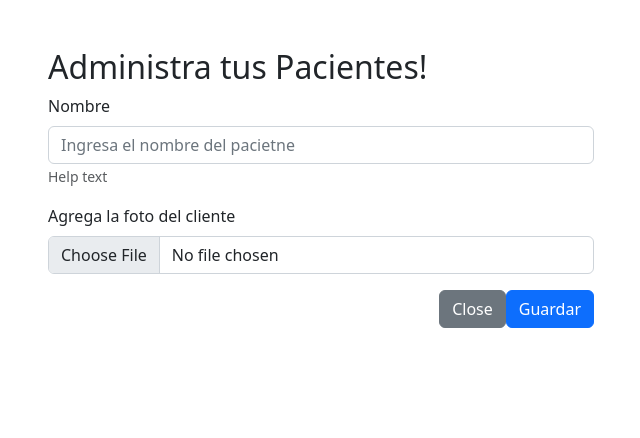
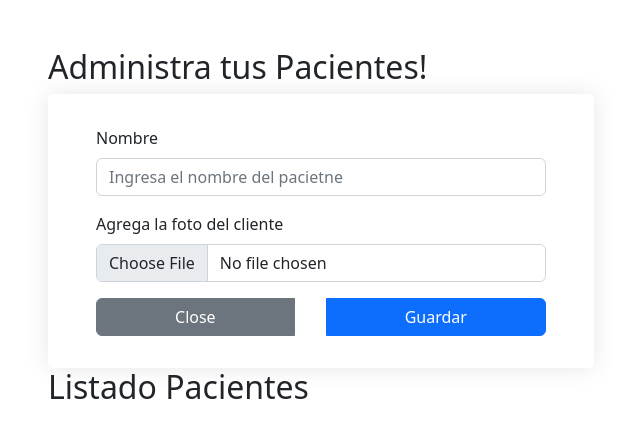
Before and after one commit to mattiasdu944/dentistDB, a PHP site: page /admPaciente.php in a window 1280 px wide. Shown: the top 438 px of the page, without its empty margins (34-674 px from the left). Run offline with PHP 8.4, Linux system fonts and the light colour scheme.

Commit message:
se agrego estilos en el form

```diff
--- a/admPaciente.php
+++ b/admPaciente.php
@@ -7,14 +7,15 @@
     <meta name="viewport" content="width=device-width, initial-scale=1.0">
 
     <link rel="stylesheet" href="css/bootstrap.min.css">
+    <link rel="stylesheet" href="css/style.css">
 
     <title>Administrador Paciente</title>
 </head>
 
 <body>
     <section class="form section container pt-5">
-        <div class="row">
-            <div class="col-12 col-md-6">
+        <div class="row flex">
+            <div class="col-6">
                 <h2>Administra tus Pacientes!</h2>
                 <form action="ctrlPaciente.php" method="POST" enctype ="multipart/form-data">
 
@@ -22,7 +23,6 @@
                         <label for="nomPac" class="form-label">Nombre</label>
                         <input type="text" class="form-control" name="nomPac" id="nomPac" aria-describedby="helpId"
                             placeholder="Ingresa el nombre del pacietne" require>
-                        <small id="helpId" class="form-text text-muted">Help text</small>
                     </div>
 
 
@@ -32,14 +32,14 @@
                             aria-describedby="fileHelpId" require>
                     </div>
 
-                    <div class="modal-footer">
+                    <div class="modal-footer btn-group">
                         <button type="button" class="btn btn-secondary" data-bs-dismiss="modal">Close</button>
                         <input type="submit" value="Guardar" class="btn btn-primary" name="btn" id="btn">
                 </form>
             </div>
 
-            <div class="col-12 col-md-6">
-
+            <div class="col-6">
+                <h2>Listado Pacientes</h2>
             </div>
         </div>
     </section>
--- /dev/null
+++ b/css/style.css
@@ -0,0 +1,19 @@
+body{
+    background-color: rgb(255, 255, 255);
+}
+
+.flex{
+    display: flex;
+}
+
+.btn-group{
+    display: flex;
+    gap: 2rem;
+}
+
+form{
+    background-color: #fff;
+    padding: 2rem 3rem;
+    border-radius: .3rem;
+    box-shadow: 0 0 25px rgba(0,0,0,0.1);
+}
```
Also changed, not shown: img/1652924528Captura de pantalla 2022-03-11 194848.jpg (deleted), img/1652924616Captura de pantalla 2022-03-11 194848.jpg (deleted), img/1652924652Captura de pantalla 2022-03-11 194848.jpg (deleted), img/1652924660Captura de pantalla 2022-03-11 194848.jpg (deleted), img/1652924679Captura de pantalla 2022-03-11 194848.jpg (deleted), img/1652924735Captura de pantalla 2022-03-11 194848.jpg (deleted), img/1652924842Captura de pantalla 2022-03-11 194848.jpg (deleted), img/1652924891Captura de pantalla 2022-03-11 194848.jpg (deleted), img/1652925174Captura de pantalla 2022-03-11 194848.jpg (deleted), img/1652925914EabL3qoWsAMmsh8.jpg (added).
